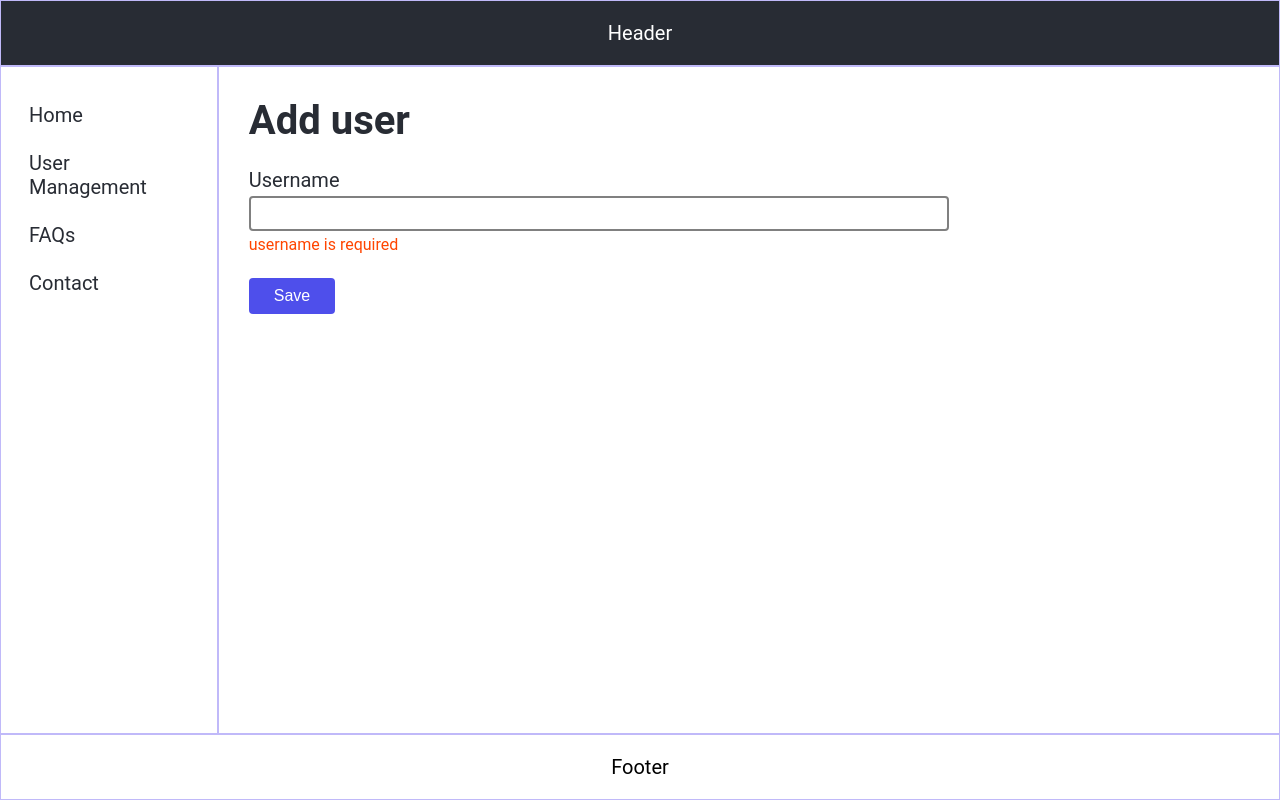
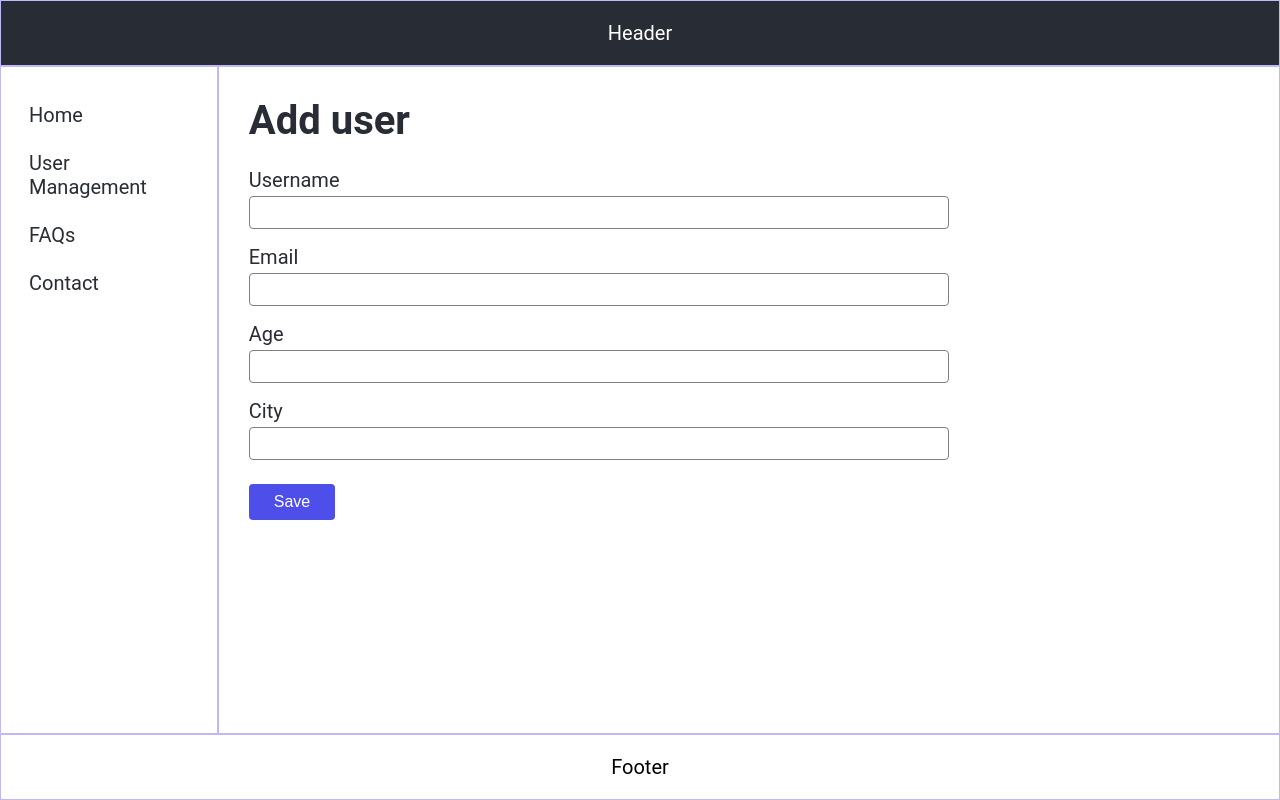
Before and after one commit to sazmhzn/User-Management, a React (Create React App) app: page /UserManagement/AddUser in a window 1280 px wide. Built offline with nearby package versions, Linux system fonts and the light colour scheme.

Commit message:
utils created

```diff
--- a/src/App.css
+++ b/src/App.css
@@ -175,9 +175,14 @@ h1 {
 input{
   flex: 5;
   font-family: inherit;
-  border: 2px solid gray;
+  border: 1px solid gray;
   border-radius: 4px;
   padding: 8px 16px;
+}
+
+input:focus {
+  outline: none;
+  border: 2px solid #3939ec;
 }
 
 .label-danger {
--- a/src/components/InputField.jsx
+++ b/src/components/InputField.jsx
@@ -1,4 +1,4 @@
-const InputField = ({label, type, name, value, onChange, isSubmitted, error, ...props}) => {
+const InputField = ({label, type, name, placeholder, value, onChange, isSubmitted, error, ...props}) => {
   return (
     <>
       <div className="input-group">
@@ -8,10 +8,11 @@ const InputField = ({label, type, name, value, onChange, isSubmitted, error, ...
           name={name}
           value={value}
           onChange={onChange}
+          placeholder={placeholder}
           {...props}
           required
         />
-        {`${isSubmitted}` && `${value}` === "" && (
+        {isSubmitted && value === "" && (
           <span className="label-danger">{error}</span>
         )}
       </div>
--- a/src/pages/UserManagement/AddUser.jsx
+++ b/src/pages/UserManagement/AddUser.jsx
@@ -1,7 +1,7 @@
 import React, { useState } from "react";
 import { useNavigate } from "react-router-dom";
 
-import InputField from "../../components/InputField"
+import InputField from "../../components/InputField";
 
 const AddUser = () => {
   const navigate = useNavigate();
@@ -11,7 +11,6 @@ const AddUser = () => {
   // const [age, setAge] = useState();
   // const [city, setCity] = useState();
 
-
   const [user, setUser] = useState({
     username: "",
     email: "",
@@ -19,26 +18,36 @@ const AddUser = () => {
     city: "",
   });
 
+  const [erMessage, setErMessager] = useState({
+    username: "",
+    email: "",
+    age: "",
+    city: "",
+  });
 
   const validateForm = () => {
     let isValid = true;
-    if(user.usernmame === '') {
-      isValid = false
+    const erMessage = [...erMessage]
+    if (user.username === "") {
+      erMessage.username = "Please enter your City.";
+      isValid = false;
     }
-    if(user.email === '') {
-      isValid = false
+    if (user.email === "") {
+      erMessage.eamil = "Please enter your City.";
+      isValid = false;
     }
-    if(user.age === '') {
-      isValid = false
+    if (user.age === "") {
+      erMessage.age = "Please enter your City.";
+      isValid = false;
     }
-    if(user.city === '') {
-      isValid = false
+    if (user.city === "") {
+      erMessage.city = "Please enter your City.";
+      isValid = false;
     }
-    return isValid
+    return isValid;
+  };
 
-  }
-
-  const [isSubmitted,  setIsSubmitted] = useState(false);
+  const [isSubmitted, setIsSubmitted] = useState(false);
 
   const handleUserInput = (e) => {
     // setUsername(e.target.value);
@@ -46,29 +55,54 @@ const AddUser = () => {
   };
 
   const saveForm = () => {
-    console.log("saveform");
-    setIsSubmitted(true)
+    setIsSubmitted(true);
 
-    if( validateForm() )
-
-    // console.log("User: ", user);
-
-    navigate("/userManagement");
+    if (validateForm())
+      navigate("/userManagement");
   };
 
   return (
     <>
       <h1>Add user</h1>
       <div className="form-container">
-
         <InputField
           label="Username"
           type="text"
           name="username"
           value={user.username}
           onChange={handleUserInput}
-          isSubmitted= {isSubmitted}
-          error="username is required"
+          isSubmitted={isSubmitted}
+          error={erMessage.username}
+        />
+
+        <InputField
+          label="Email"
+          type="email"
+          name="email"
+          value={user.email}
+          onChange={handleUserInput}
+          isSubmitted={isSubmitted}
+          error={erMessage.email}
+        />
+
+        <InputField
+          label="Age"
+          type="text"
+          name="age"
+          value={user.age}
+          onChange={handleUserInput}
+          isSubmitted={isSubmitted}
+          error={erMessage.age}
+        />
+
+        <InputField
+          label="City"
+          type="text"
+          name="city"
+          value={user.city}
+          onChange={handleUserInput}
+          isSubmitted={isSubmitted}
+          error={erMessage.city}
         />
 
         <div>
--- /dev/null
+++ b/src/utils/Common.jsx
@@ -0,0 +1,6 @@
+
+
+export const ValidEmail = (email) => {
+  rs = '/^[A-Z0-9. _%+-]+@[A-Z0-9. -]+\. [A-Z]{2,}$/i'
+  return rs.match(email);
+}
```
